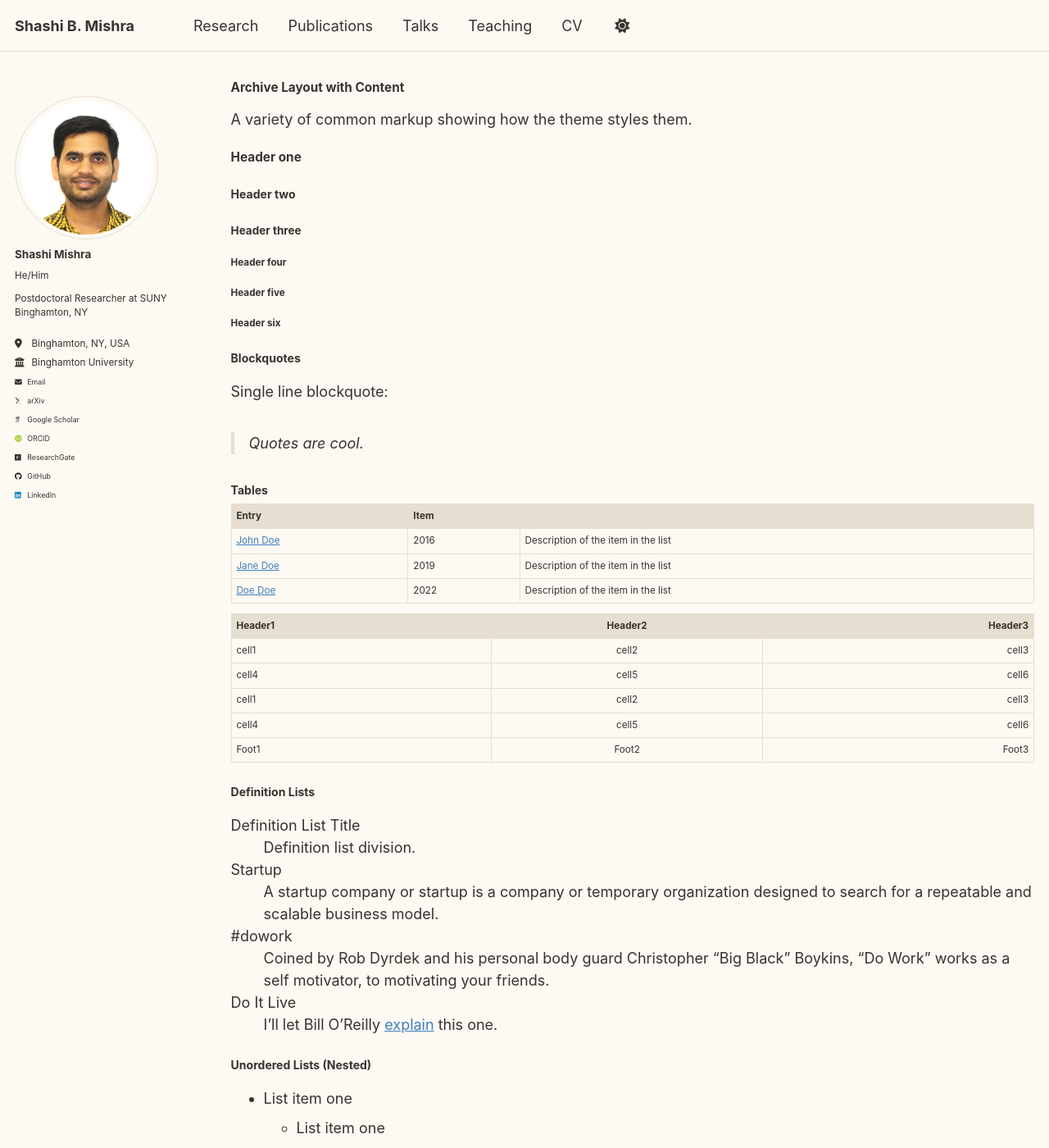
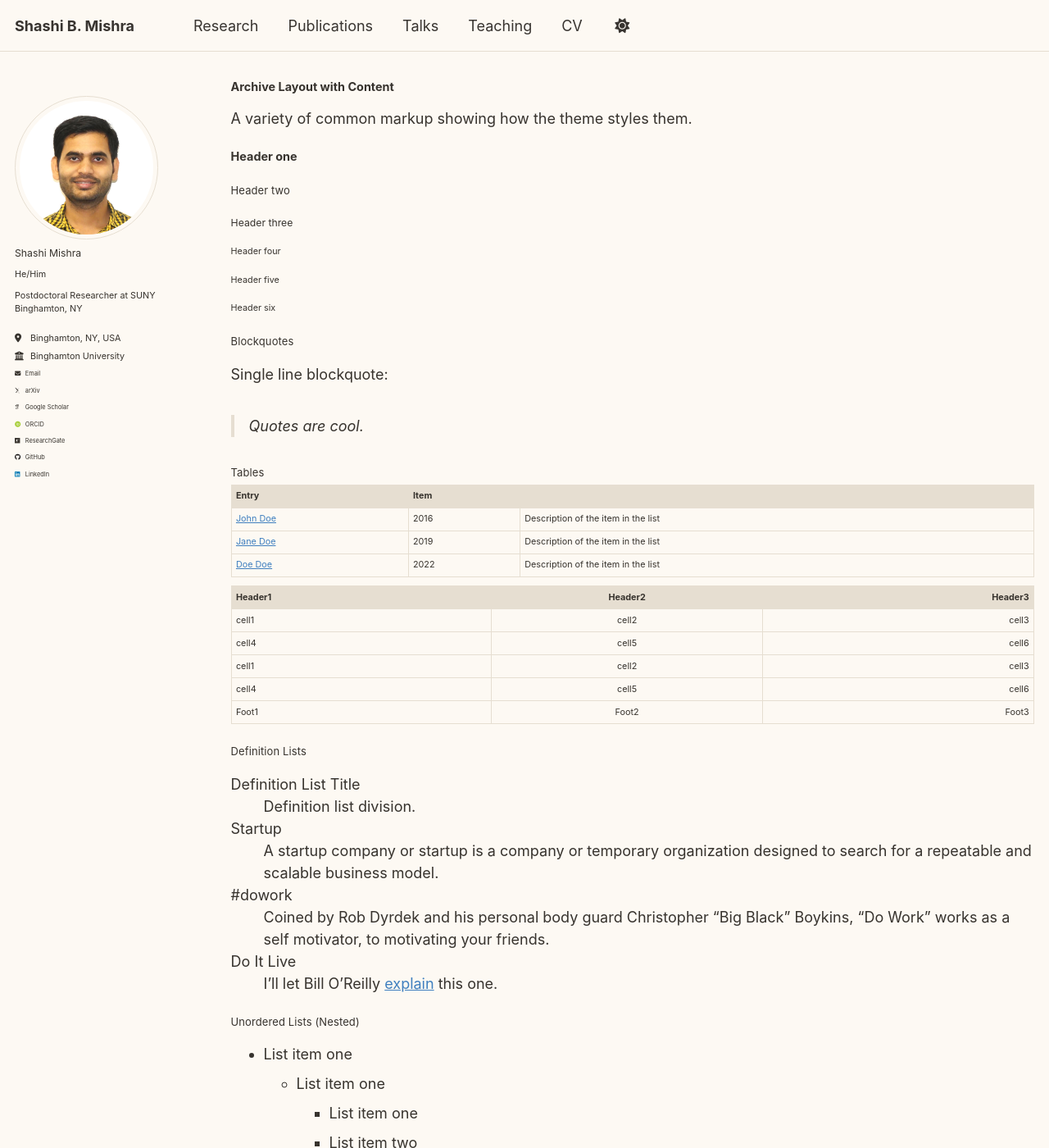
Before and after one commit to Shashi-phy/shashi-phy.github.io, a Jekyll site: the page built from _pages/archive-layout-with-content.md, in a window 1280 px wide and 1400 px high. Shown: the whole window at 82% size. Built offline with Jekyll 4.4.1, drawn with Linux system fonts in a browser that asks for light colours; some web fonts are replaced; a script that is not in the unit is left out.

Commit message:
updates for research page and about page

```diff
--- a/_pages/talks.html
+++ b/_pages/talks.html
@@ -7,8 +7,6 @@ author_profile: true
 
 {% if site.talkmap_link == true %}
 
-<p style="text-decoration:underline;"><a href="/talkmap.html">See a map of all the places I've given a talk!</a></p>
-
 {% endif %}
 
 {% for post in site.talks reversed %}
--- a/_sass/_themes.scss
+++ b/_sass/_themes.scss
@@ -7,7 +7,7 @@
    ========================================================================== */
 
 /* Used to set the size for <em> */
-$doc-font-size              : 15;
+$doc-font-size              : 14;
 
 /* Paragraph indention */
 $paragraph-indent           : false; // true, false (default)
@@ -30,14 +30,14 @@ $calisto                    : "Calisto MT", serif;
 $garamond                   : Garamond, serif;
 
 /* Type scale */
-$type-size-1                : 1.2em;    // ~18px - page titles
-$type-size-2                : 1em;      // ~16px - section headings
-$type-size-3                : 0.85em;   // ~13px - subsection headings
-$type-size-4                : 0.78em;   // ~12px - body text
-$type-size-5                : 0.75em;   // ~12px - sidebar text
-$type-size-6                : 0.65em;   // ~10px - small text
-$type-size-7                : 0.58em;   // ~9px - smaller text
-$type-size-8                : 0.5em;    // ~8px - smallest text
+$type-size-1                : 1.15em;   // ~16.5px - page titles
+$type-size-2                : 0.95em;   // ~15px - section headings
+$type-size-3                : 0.8em;    // ~12.5px - subsection headings
+$type-size-4                : 0.72em;   // ~11.5px - body text
+$type-size-5                : 0.68em;   // ~11px - sidebar text
+$type-size-6                : 0.6em;    // ~10px - small text
+$type-size-7                : 0.54em;   // ~9px - smaller text
+$type-size-8                : 0.48em;   // ~8px - smallest text
 
 $global-font-family         : $sans-serif;
 $header-font-family         : $sans-serif;
--- a/_sass/layout/_base.scss
+++ b/_sass/layout/_base.scss
@@ -38,22 +38,28 @@ h1 {
 
 h2 {
   font-size: $type-size-4;
+  font-weight: normal;
+  letter-spacing: 0.01em;
 }
 
 h3 {
   font-size: $type-size-5;
+  font-weight: normal;
 }
 
 h4 {
   font-size: $type-size-6;
+  font-weight: normal;
 }
 
 h5 {
   font-size: $type-size-6;
+  font-weight: normal;
 }
 
 h6 {
   font-size: $type-size-6;
+  font-weight: normal;
 }
 
 small, .small {
```
